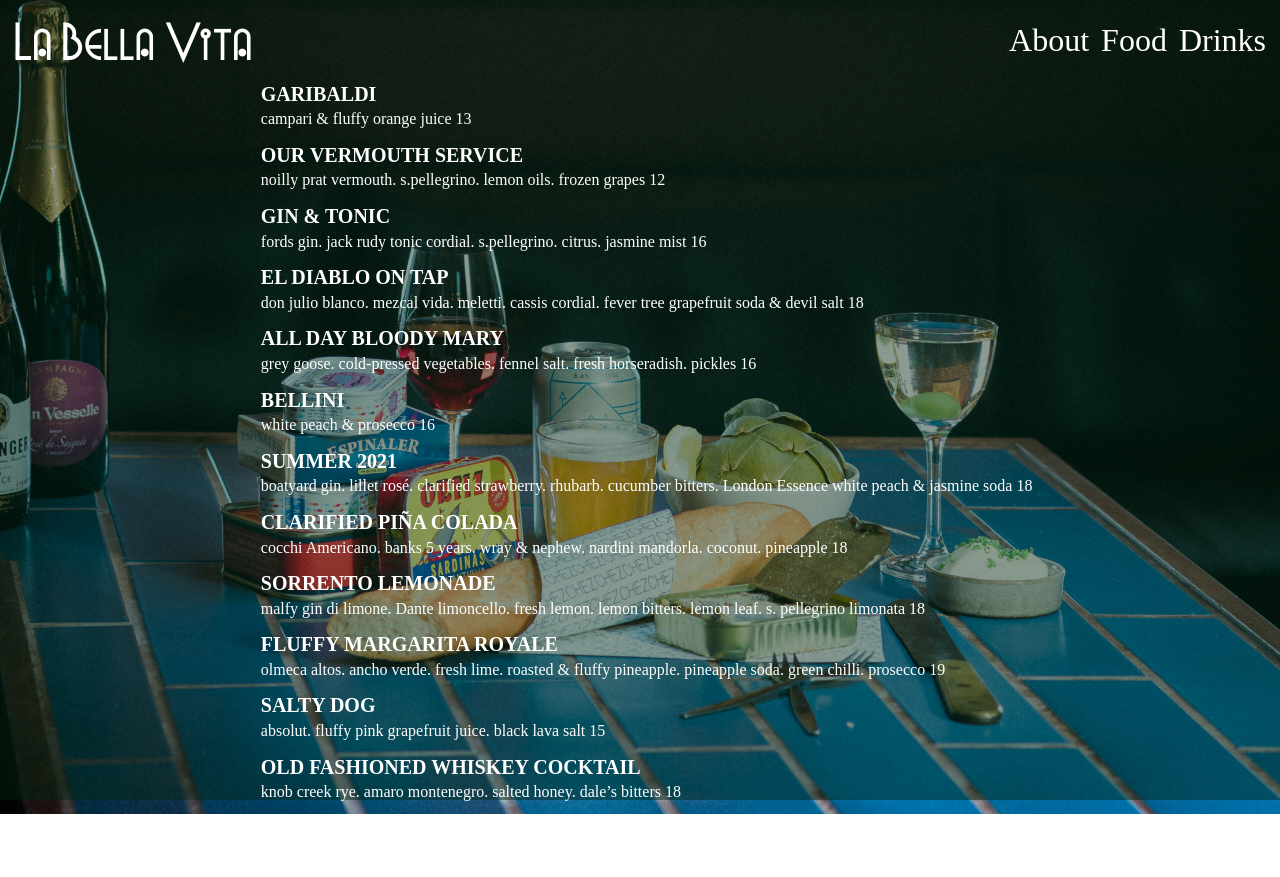
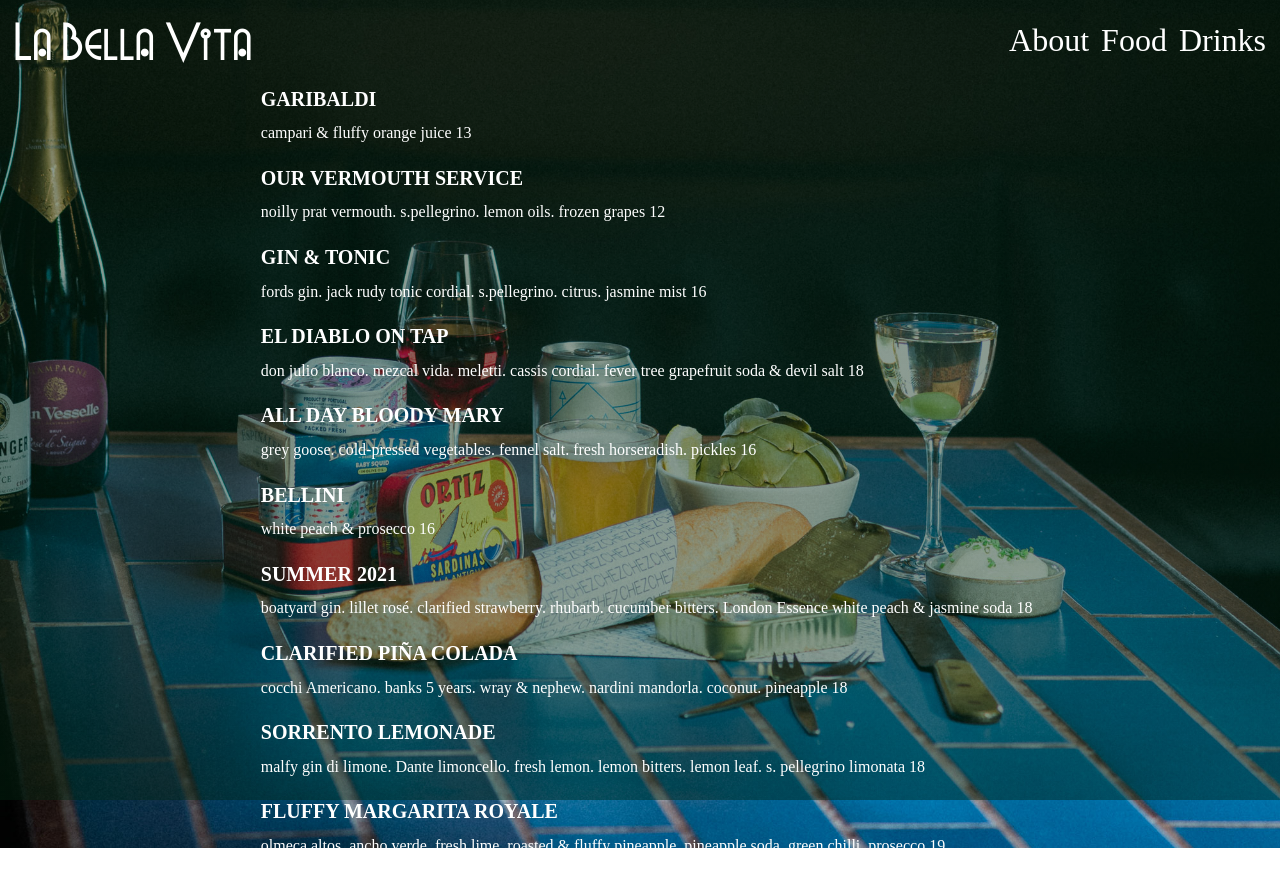
Before and after one commit to adboone100/restaurant-page, a plain HTML site: page index.html in a window 1280 px wide. Both pictures are taken after a click on the button "Drinks". Before the commit the page ends 814 px from the top, so only its background shows below. Drawn offline with Linux system fonts and the light colour scheme; a web font is replaced by a local one.

Commit message:
fixed drinks line height

```diff
--- a/style.css
+++ b/style.css
@@ -126,7 +126,7 @@
     justify-content: center;
     margin: auto;
     width: 70%;
-    line-height: .5;
+    line-height: 1;
     padding-left: 10%
 
 }
```
